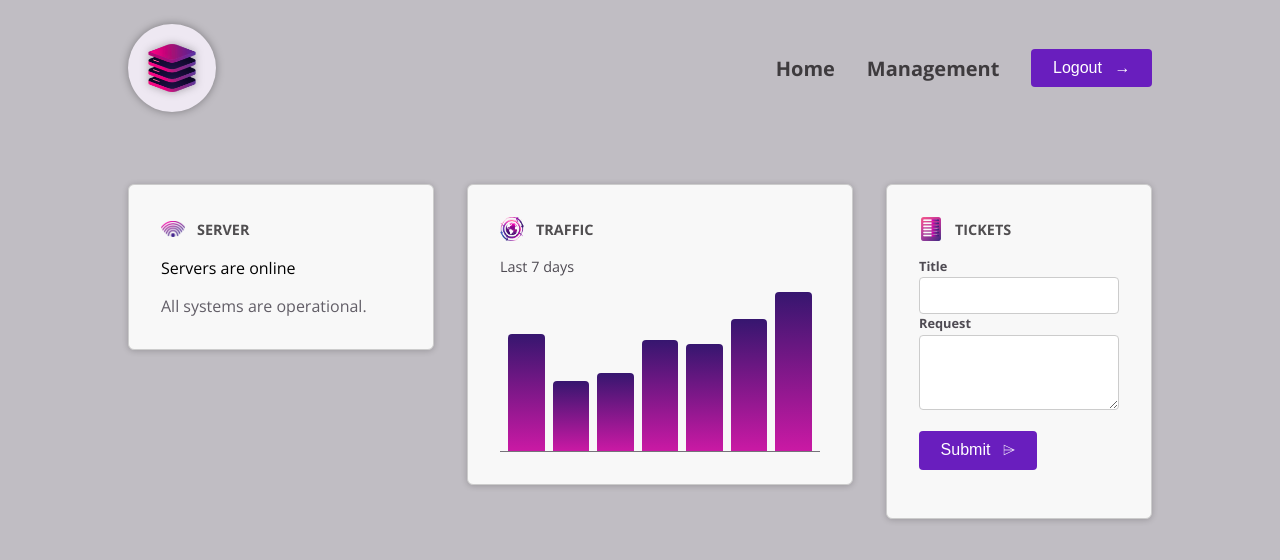
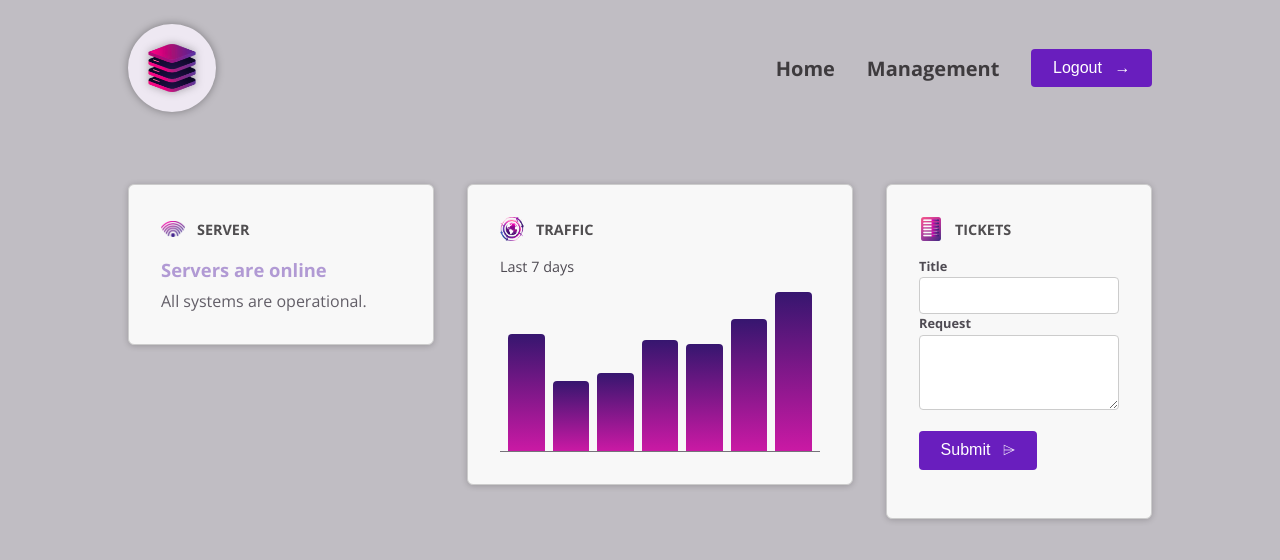
Before and after one commit to lunatictiol/angular-second-project, an Angular app: page / in a window 1280 px wide. Shown: the top 560 px of the page. Built offline with nearby package versions, Linux system fonts and the light colour scheme.

Commit message:
life cycle of component ngOnInit

```diff
--- a/src/app/dashboard/server-status/server-status.component.html
+++ b/src/app/dashboard/server-status/server-status.component.html
@@ -1,5 +1,10 @@
 
-
+<div [class]="{
+  status:true,
+  'status-online':currentStatus==='online',
+  'status-offline':currentStatus==='offline',
+  'status-unknown':currentStatus==='unknown',
+}">
 
       @if (currentStatus === 'online') {
         <p>Servers are online</p>
@@ -11,3 +16,4 @@
         <p>Server status is unknown</p>
         <p>Fetching server status failed.</p>
       }
+    </div>
--- a/src/app/dashboard/server-status/server-status.component.ts
+++ b/src/app/dashboard/server-status/server-status.component.ts
@@ -8,5 +8,20 @@ import { Component } from '@angular/core';
   styleUrl: './server-status.component.css'
 })
 export class ServerStatusComponent {
-  currentStatus = 'online';
+  currentStatus: 'online' | 'offline' | 'unknown' = 'online';
+  random = Math.random()
+  ngOnInit(){
+   setInterval(()=>{
+    if(this.random <0.5){
+      this.currentStatus = 'offline'
+    }
+    else if (this.random <0.9){
+      this.currentStatus = 'online'
+    }
+    else{
+      this.currentStatus = 'unknown'
+    }
+
+   },5000)
+  }
 }
```
